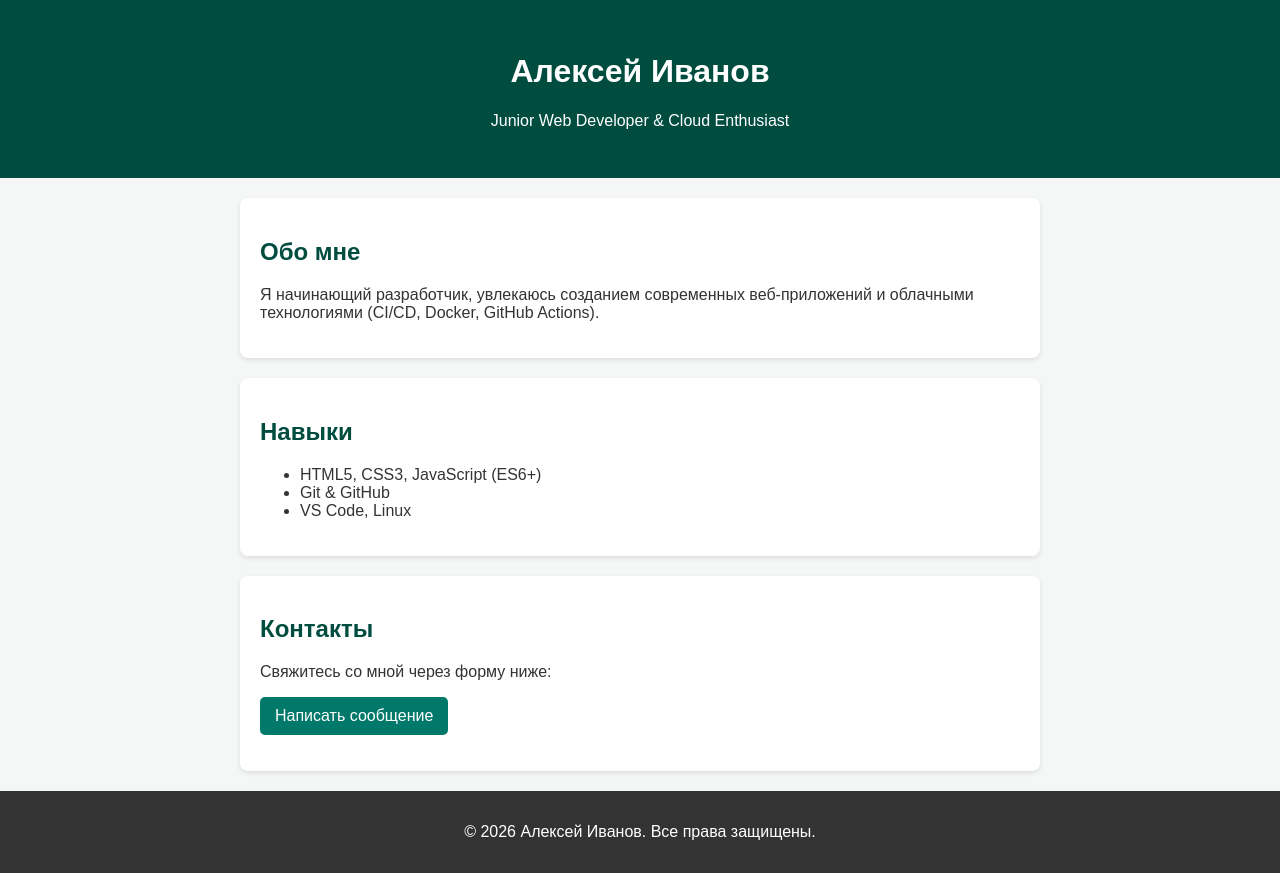
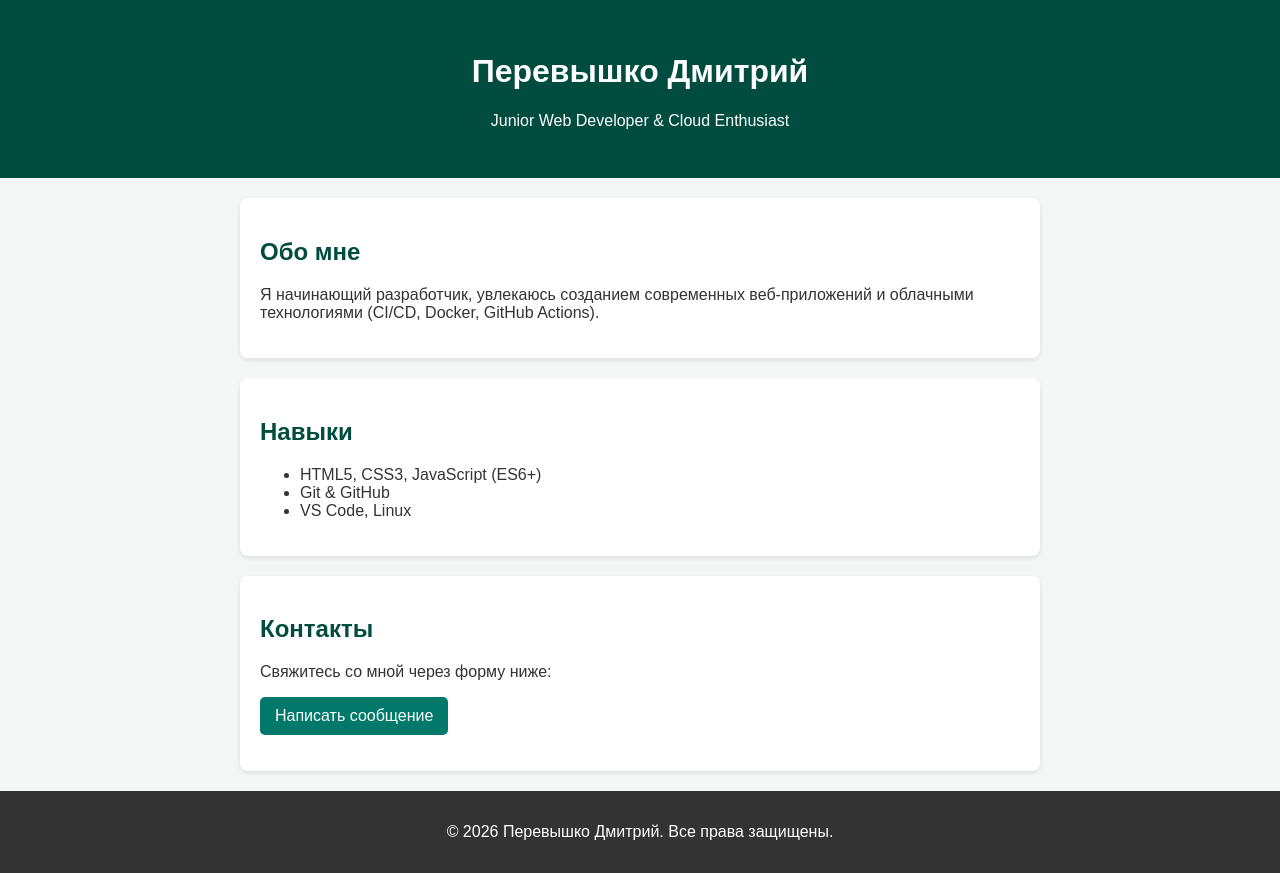
Before and after one commit to DaisykeNarotan/koch_gazyava_pantera_hrumka_67_golda, a plain HTML site: page index.html in a window 1280 px wide. Drawn offline with Linux system fonts and the light colour scheme.

Commit message:
Prepare website

```diff
--- a/html1.html
+++ b/index.html
@@ -8,7 +8,7 @@
 </head>
 <body>
     <header>
-        <h1>Алексей Иванов</h1>
+        <h1>Перевышко Дмитрий</h1>
         <p>Junior Web Developer & Cloud Enthusiast</p>
     </header>
 
@@ -36,7 +36,7 @@
     </main>
 
     <footer>
-        <p>&copy; 2026 Алексей Иванов. Все права защищены.</p>
+        <p>&copy; 2026 Перевышко Дмитрий. Все права защищены.</p>
     </footer>
 
     <script src="script.js"></script>
--- a/script.js
+++ b/script.js
@@ -1,4 +1,4 @@
 document.getElementById('contactBtn').addEventListener('click', function() {
     const messageElement = document.getElementById('msg');
-    messageElement.textContent = "Спасибо за интерес! Моя почта: alexey@example.com";
+    messageElement.textContent = "Спасибо за интерес! Моя почта: Dima@example.com";
 });
```
Also changed, not shown: package-lock.json (added).
